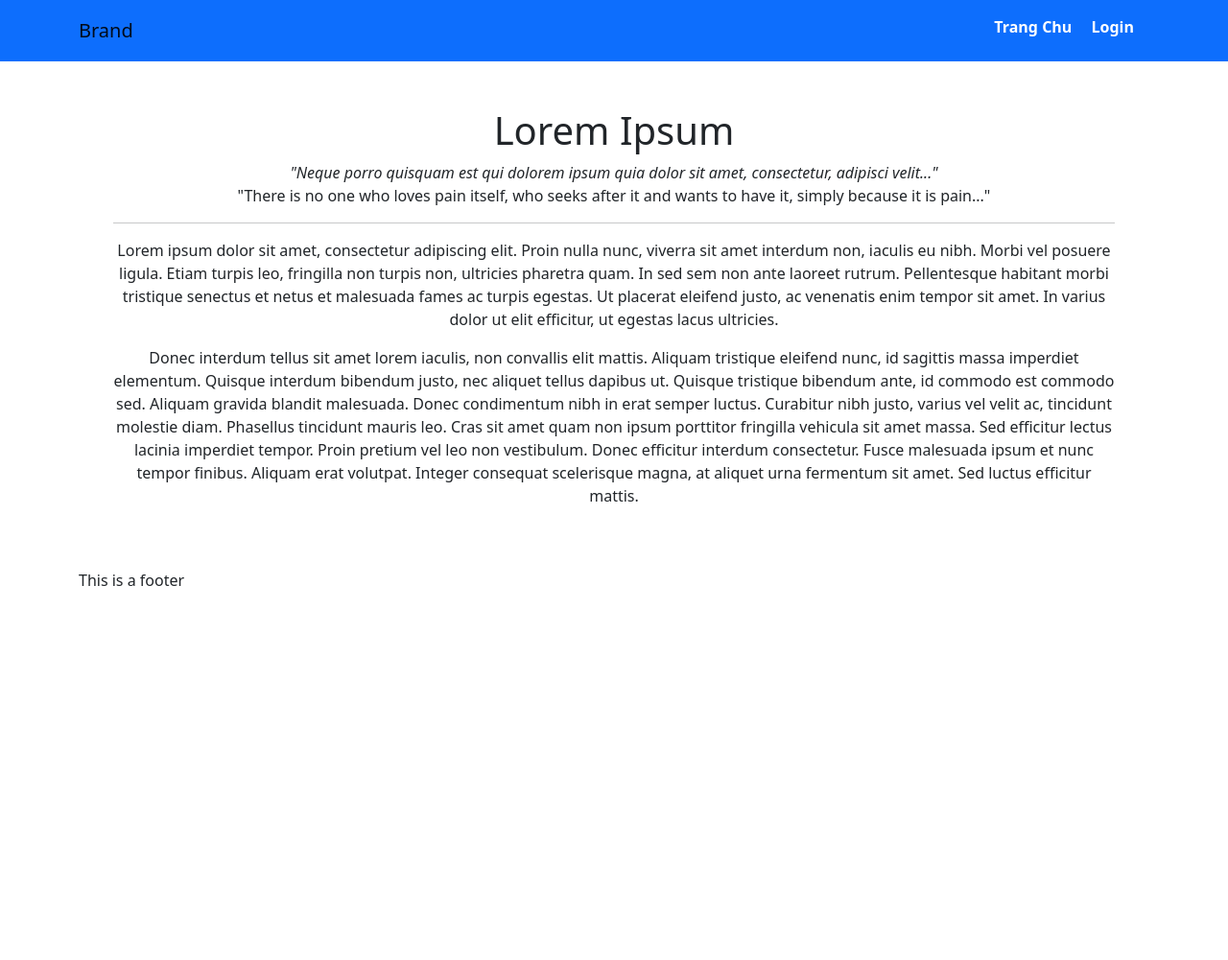
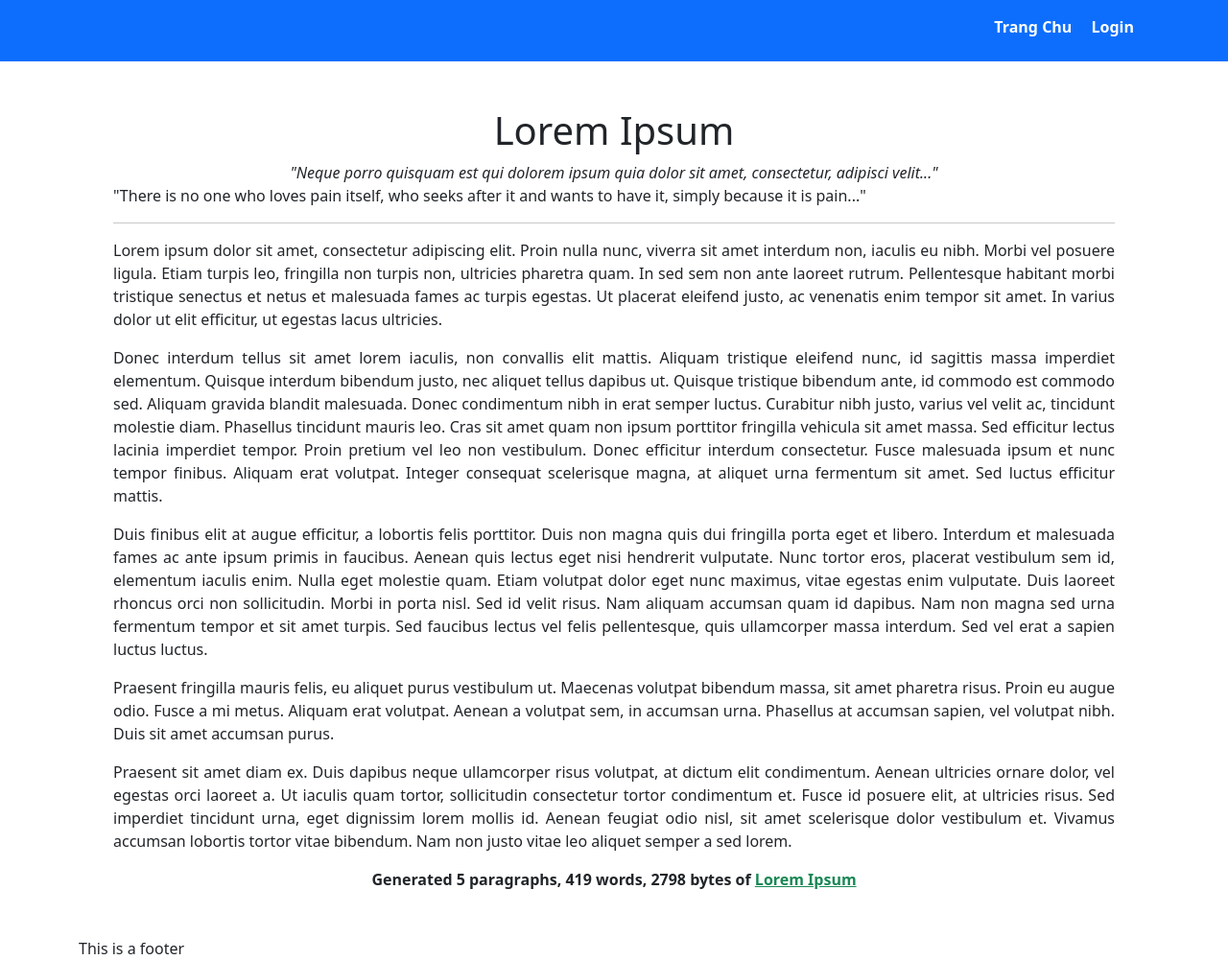
Before and after one commit to HoangTon-99/phpGuide, a PHP site: page / in a window 1280 px wide. Shown: the whole page at 96% size. Before the commit the page ends 611 px from the top, so only its background shows below. Run offline with PHP 8.4, Linux system fonts and the light colour scheme.

Commit message:
upload bt 1_june Signed-off-by: HoangTon-99 <ducton1012gmail.com>

```diff
--- a/1_June/index.php
+++ b/1_June/index.php
@@ -1,42 +1,81 @@
 <!DOCTYPE html>
 <html lang="en">
+
 <head>
     <meta charset="UTF-8">
     <meta http-equiv="X-UA-Compatible" content="IE=edge">
     <meta name="viewport" content="width=device-width, initial-scale=1.0">
-    <title>Document</title>
-   <link rel="stylesheet" href="./vendor/bootstrap/css/bootstrap.min.css">
-   <script src="./vendor/bootstrap/js/bootstrap.bundle.min.js"></script>
-   <script src="./asset/js/popper.js"></script>
-   <script src="./asset/js/jquery.js"></script>
+    <title>Trang Chủ</title>
+    <link rel="stylesheet" href="./vendor/bootstrap/css/bootstrap.min.css">
+    <script src="./vendor/bootstrap/js/bootstrap.bundle.min.js"></script>
+    <script src="./asset/js/popper.js"></script>
+    <script src="./asset/js/jquery.js"></script>
+    <style>
+    .t-j p{
+        text-align:justify;
+    }
+    </style>
 </head>
+
 <body>
-<header>
+    <header>
         <nav class="navbar navbar-light bg-primary">
             <div class="container">
                 <!-- Brand and toggle get grouped for better mobile display -->
                 <div class="navbar-header">
-                    <a class="navbar-brand" href="#">Brand</a>
+                    <a class="navbar-brand" href="#"></a>
                 </div>
 
                 <div class="text-black-50">
                     <ul class="pt-2">
-                        <li class="d-inline pe-3"><a class="text-decoration-none fw-bold text-white" href="index.php">Trang Chu</a></li>
-                        <li class="d-inline pe-3"><a class="text-decoration-none fw-bold text-white" href="login.php">Login</a></li>
+                        <li class="d-inline pe-3"><a class="text-decoration-none fw-bold text-white"
+                                href="index.php">Trang Chu</a></li>
+                        <li class="d-inline pe-3"><a class="text-decoration-none fw-bold text-white"
+                                href="login.php">Login</a></li>
                     </ul>
                 </div>
             </div><!-- /.container -->
         </nav>
     </header>
     <main>
-        <div class="container p-5 fw-normal" align="center">
+        <div class="container p-5 fw-normal t-j" align="center">
             <h1>Lorem Ipsum</h1>
             <i>"Neque porro quisquam est qui dolorem ipsum quia dolor sit amet, consectetur, adipisci velit..."</i>
-            <p>"There is no one who loves pain itself, who seeks after it and wants to have it, simply because it is pain..."</p>
+            <p>"There is no one who loves pain itself, who seeks after it and wants to have it, simply because it is
+                pain..."</p>
             <hr>
-            <p>Lorem ipsum dolor sit amet, consectetur adipiscing elit. Proin nulla nunc, viverra sit amet interdum non, iaculis eu nibh. Morbi vel posuere ligula. Etiam turpis leo, fringilla non turpis non, ultricies pharetra quam. In sed sem non ante laoreet rutrum. Pellentesque habitant morbi tristique senectus et netus et malesuada fames ac turpis egestas. Ut placerat eleifend justo, ac venenatis enim tempor sit amet. In varius dolor ut elit efficitur, ut egestas lacus ultricies.</p>
-            <p>Donec interdum tellus sit amet lorem iaculis, non convallis elit mattis. Aliquam tristique eleifend nunc, id sagittis massa imperdiet elementum. Quisque interdum bibendum justo, nec aliquet tellus dapibus ut. Quisque tristique bibendum ante, id commodo est commodo sed. Aliquam gravida blandit malesuada. Donec condimentum nibh in erat semper luctus. Curabitur nibh justo, varius vel velit ac, tincidunt molestie diam. Phasellus tincidunt mauris leo. Cras sit amet quam non ipsum porttitor fringilla vehicula sit amet massa. Sed efficitur lectus lacinia imperdiet tempor. Proin pretium vel leo non vestibulum. Donec efficitur interdum consectetur. Fusce malesuada ipsum et nunc tempor finibus. Aliquam erat volutpat. Integer consequat scelerisque magna, at aliquet urna fermentum sit amet. Sed luctus efficitur mattis.</p>
-            <p></p>
+            <p>Lorem ipsum dolor sit amet, consectetur adipiscing elit. Proin nulla nunc, viverra sit amet interdum non,
+                iaculis eu nibh. Morbi vel posuere ligula. Etiam turpis leo, fringilla non turpis non, ultricies
+                pharetra quam. In sed sem non ante laoreet rutrum. Pellentesque habitant morbi tristique senectus et
+                netus et malesuada fames ac turpis egestas. Ut placerat eleifend justo, ac venenatis enim tempor sit
+                amet. In varius dolor ut elit efficitur, ut egestas lacus ultricies.</p>
+            <p>Donec interdum tellus sit amet lorem iaculis, non convallis elit mattis. Aliquam tristique eleifend nunc,
+                id sagittis massa imperdiet elementum. Quisque interdum bibendum justo, nec aliquet tellus dapibus ut.
+                Quisque tristique bibendum ante, id commodo est commodo sed. Aliquam gravida blandit malesuada. Donec
+                condimentum nibh in erat semper luctus. Curabitur nibh justo, varius vel velit ac, tincidunt molestie
+                diam. Phasellus tincidunt mauris leo. Cras sit amet quam non ipsum porttitor fringilla vehicula sit amet
+                massa. Sed efficitur lectus lacinia imperdiet tempor. Proin pretium vel leo non vestibulum. Donec
+                efficitur interdum consectetur. Fusce malesuada ipsum et nunc tempor finibus. Aliquam erat volutpat.
+                Integer consequat scelerisque magna, at aliquet urna fermentum sit amet. Sed luctus efficitur mattis.
+            </p>
+            <p>Duis finibus elit at augue efficitur, a lobortis felis porttitor. Duis non magna quis dui fringilla porta
+                eget et libero. Interdum et malesuada fames ac ante ipsum primis in faucibus. Aenean quis lectus eget
+                nisi hendrerit vulputate. Nunc tortor eros, placerat vestibulum sem id, elementum iaculis enim. Nulla
+                eget molestie quam. Etiam volutpat dolor eget nunc maximus, vitae egestas enim vulputate. Duis laoreet
+                rhoncus orci non sollicitudin. Morbi in porta nisl. Sed id velit risus. Nam aliquam accumsan quam id
+                dapibus. Nam non magna sed urna fermentum tempor et sit amet turpis. Sed faucibus lectus vel felis
+                pellentesque, quis ullamcorper massa interdum. Sed vel erat a sapien luctus luctus.</p>
+            <p>Praesent fringilla mauris felis, eu aliquet purus vestibulum ut. Maecenas volutpat bibendum massa, sit
+                amet pharetra risus. Proin eu augue odio. Fusce a mi metus. Aliquam erat volutpat. Aenean a volutpat
+                sem, in accumsan urna. Phasellus at accumsan sapien, vel volutpat nibh. Duis sit amet accumsan purus.
+            </p>
+            <p>Praesent sit amet diam ex. Duis dapibus neque ullamcorper risus volutpat, at dictum elit condimentum.
+                Aenean ultricies ornare dolor, vel egestas orci laoreet a. Ut iaculis quam tortor, sollicitudin
+                consectetur tortor condimentum et. Fusce id posuere elit, at ultricies risus. Sed imperdiet tincidunt
+                urna, eget dignissim lorem mollis id. Aenean feugiat odio nisl, sit amet scelerisque dolor vestibulum
+                et. Vivamus accumsan lobortis tortor vitae bibendum. Nam non justo vitae leo aliquet semper a sed lorem.
+            </p>
+            <b>Generated 5 paragraphs, 419 words, 2798 bytes of <a class="text-success" href="#">Lorem Ipsum</a></b>
         </div>
     </main>
     <footer>
@@ -46,4 +85,5 @@
     </footer>
 
 </body>
+
 </html>
--- a/1_June/login-process.php
+++ b/1_June/login-process.php
@@ -1,5 +1,5 @@
 <?php
-require('config/connect.php');
+require('./config/connect.php');
 if(isset($_POST['submit'])){
     $email=$_POST['email'];
     $password=$_POST['password'];
@@ -10,10 +10,9 @@ if(isset($_POST['submit'])){
     $result = $queryExe->fetch_assoc();
     //neu tim thay ket qua
     if(count($result)){
-        header('location:index.php');
         echo "<script>alert('login Success')</script>";
     }else{
         //ko tim thay ket qua
-        throw new Exception("Wrong passwordoe email!");
+        throw new Exception("Wrong password or email!");
     }
 }
```
Also changed, not shown: 1_June/config/connect.php (+9 -13 lines), client/student/index.php (+15 -13 lines).
